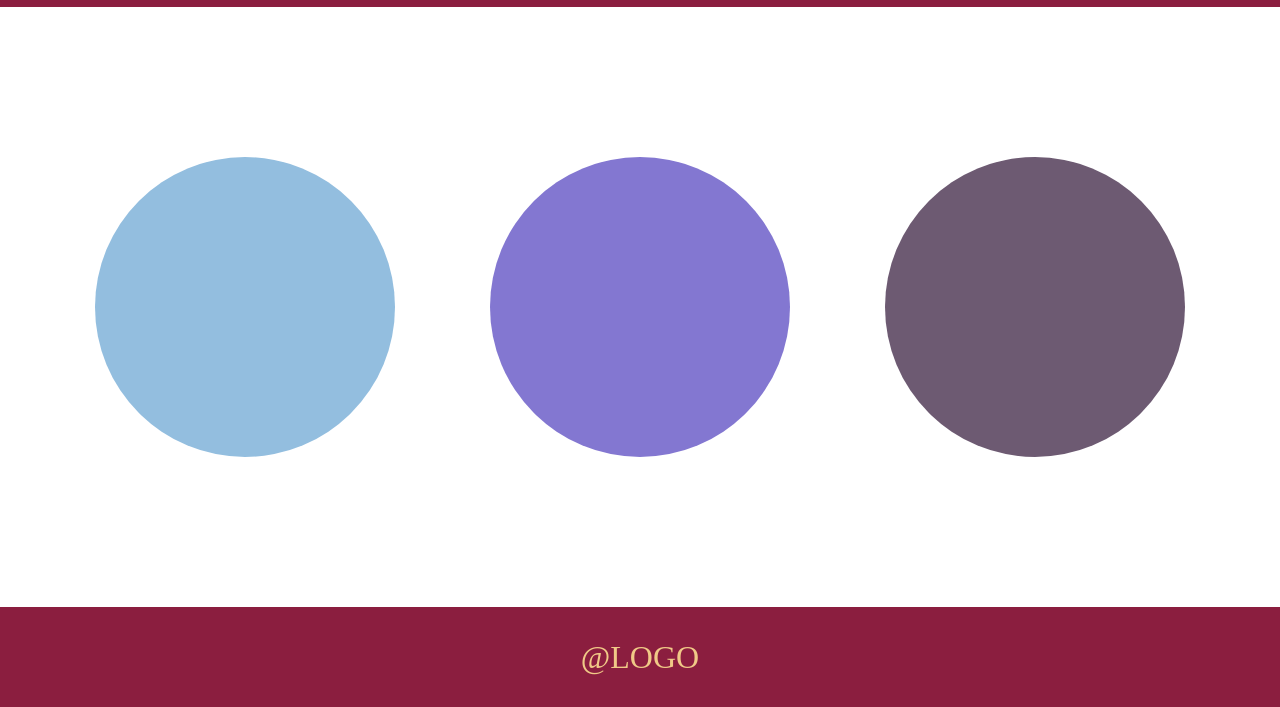
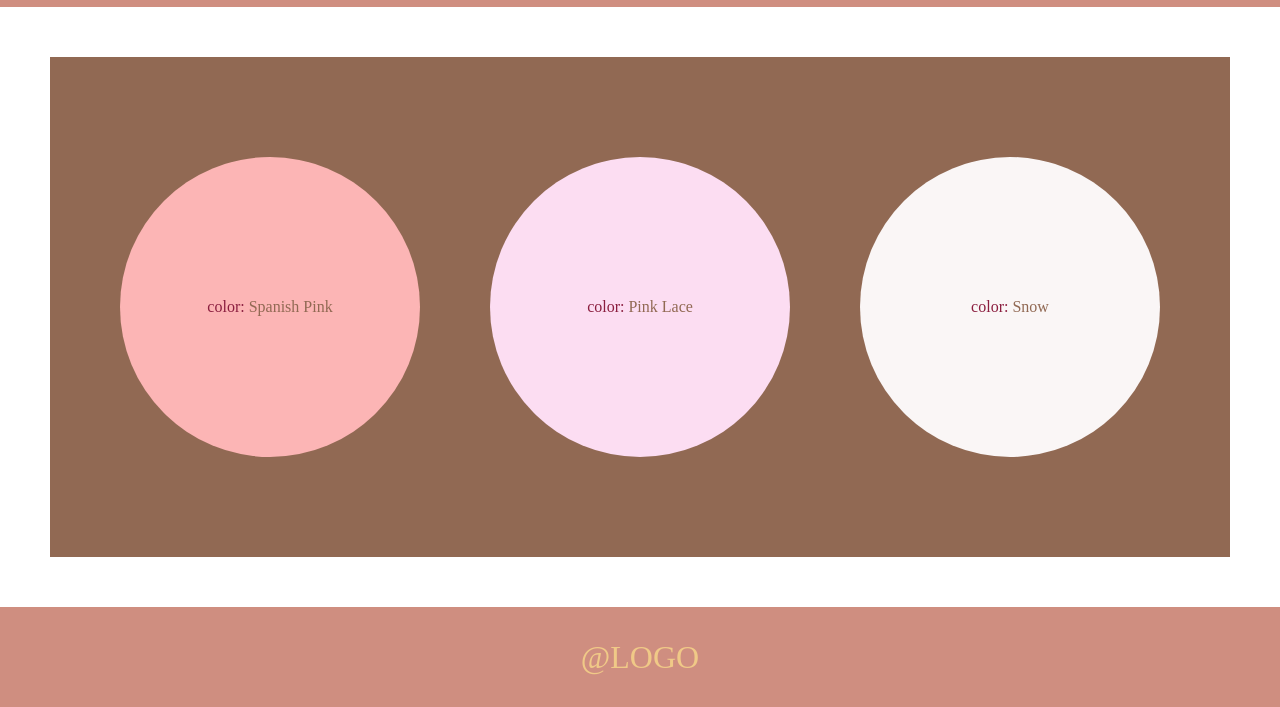
Before and after one commit to weirdmansmr/konkurs_ggkeit, a plain HTML site: page index.html in a window 1280 px wide. Shown: the part 93-800 px from the top of the page. Drawn offline with Linux system fonts and the light colour scheme.

Commit message:
first commit

```diff
--- a/index.html
+++ b/index.html
@@ -14,9 +14,15 @@
         </div>
     </header>
     <div class="main">
-        <div class="circle1"></div>
-        <div class="circle2"></div>
-        <div class="circle3"></div>
+        <div class="circle1">
+            <p> <span class="color_text">color:</span> Spanish Pink</p>
+        </div>
+        <div class="circle2">
+            <p> <span class="color_text">color:</span> Pink Lace</p>
+        </div>
+        <div class="circle3">
+            <p> <span class="color_text">color:</span> Snow</p>
+        </div>
     </div>
     <footer>&#64;LOGO</footer>
 </body>
--- a/style.css
+++ b/style.css
@@ -2,6 +2,7 @@
     margin: 0;
     padding: 0;
     box-sizing: border-box;
+    color: #F0C987;
 }
 
 header {
@@ -11,17 +12,18 @@ header {
     display: flex;
     justify-content: space-between;
     align-items: center;
-    background: #8B1E3F;
+    background: #CF8E80;
 }
 
 .logo {
     font-size: 3rem;
-    color: #F0C987;
 }
 
 .main {
-    padding: 10px 0;
-    height: calc(100vh - 200px);
+    margin: 50px;
+    background-color: #916953;
+
+    height: calc(100vh - 300px);
     display: flex;
     justify-content: space-evenly;
     align-items: center;
@@ -29,34 +31,49 @@ header {
 
 .div3 {
     background-color: #8B1E3F;
-    background-color: #5EFC8D;
+}
+
+p {
+    color: #916953;
+}
+
+.color_text {
+    color: #8B1E3F;
 }
 
 .circle1 {
     width: 300px;
     height: 300px;
     border-radius: 50%;
-    background-color: #93BEDF;
+    background-color: #FCB5B5;
+    display: flex;
+    justify-content: center;
+    align-items: center;
 }
 
 .circle2 {
     width: 300px;
     height: 300px;
     border-radius: 50%;
-    background-color: #8377D1;
+    background-color: #FCDDF2;
+    display: flex;
+    justify-content: center;
+    align-items: center;
 }
 
 .circle3 {
     width: 300px;
     height: 300px;
     border-radius: 50%;
-    background-color: #6D5A72;
+    background-color: #FAF6F6;
+    display: flex;
+    justify-content: center;
+    align-items: center;
 }
 
 footer {
     height: 100px;
-    color: #F0C987;
-    background: #8B1E3F;
+    background: #CF8E80;
     display: flex;
     justify-content: center;
     align-items: center;
```
